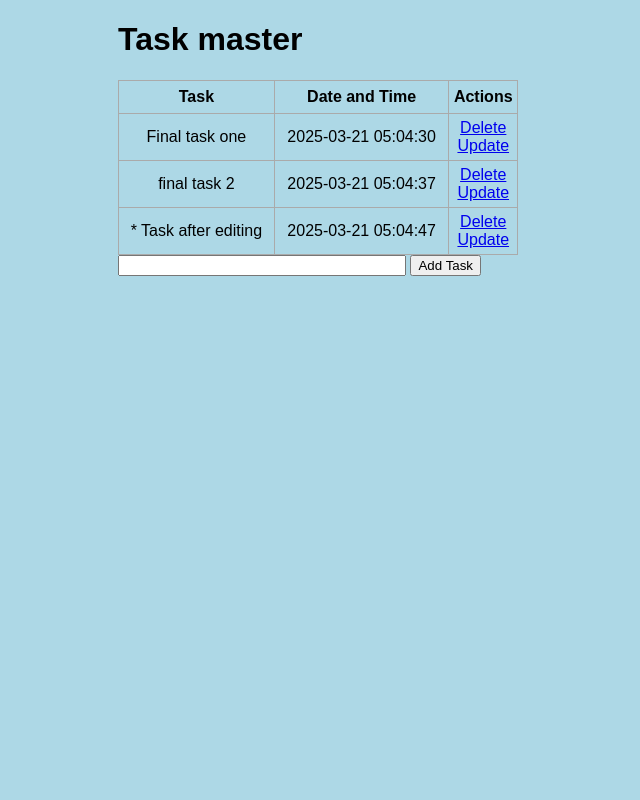
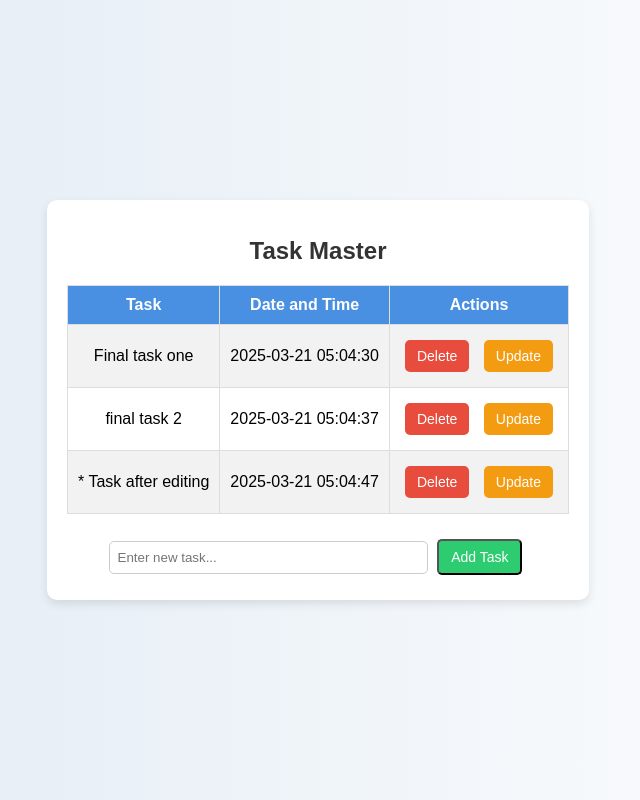
Before and after one commit to Ravikant-jain/Flask_to_do, a Flask app: page / in a window 1280 px wide. Shown: the whole page, without its empty margins (322-962 px from the left). Run offline with Flask 3, Linux system fonts and the light colour scheme.

Commit message:
way improved css

```diff
--- a/static/css/main.css
+++ b/static/css/main.css
@@ -1,36 +1,82 @@
-body, html {
+/* General Page Styling */
+body {
+    font-family: Arial, sans-serif;
+    background: linear-gradient(to right, #dfe9f3, #ffffff);
+    display: flex;
+    justify-content: center;
+    align-items: center;
+    height: 100vh;
     margin: 0;
-    font-family: sans-serif;
-    background-color: lightblue;
 }
 
-.content {
-    margin: 0 auto;
-    width: 400px;
+/* Container Styling */
+.container {
+    text-align: center;
+    background: #ffffff;
+    padding: 20px;
+    border-radius: 10px;
+    box-shadow: 0px 4px 10px rgba(0, 0, 0, 0.1);
 }
 
-table, td, th {
-    border: 1px solid #aaa;
+/* Title */
+.title {
+    color: #333;
+    font-size: 24px;
+    margin-bottom: 20px;
 }
 
-table {
+/* Table Styling */
+.task-table {
+    width: 100%;
     border-collapse: collapse;
-    width: 100%;
+    margin-top: 10px;
+}
+.task-table th, .task-table td {
+    padding: 10px;
+    border: 1px solid #ddd;
+    text-align: center;
+}
+.task-table th {
+    background-color: #4a90e2;
+    color: white;
+}
+.task-table tr:nth-child(even) {
+    background-color: #f2f2f2;
 }
 
-th {
-    height: 30px;
+/* Buttons */
+.btn {
+    display: inline-block;
+    padding: 8px 12px;
+    margin: 5px;
+    text-decoration: none;
+    border-radius: 5px;
+    font-size: 14px;
+    transition: 0.3s;
+}
+.delete {
+    background: #e74c3c;
+    color: white;
+}
+.update {
+    background: #f39c12;
+    color: white;
+}
+.add {
+    background: #2ecc71;
+    color: white;
+}
+.btn:hover {
+    opacity: 0.8;
 }
 
-td {
-    text-align: center;
-    padding: 5px;
-}
-
-.form {
+/* Form Styling */
+.task-form {
     margin-top: 20px;
 }
-
-#content {
-    width: 70%;
+.task-input {
+    padding: 8px;
+    width: 60%;
+    border: 1px solid #ccc;
+    border-radius: 5px;
 }
--- a/templates/index.html
+++ b/templates/index.html
@@ -4,39 +4,33 @@
 <title>Badiya Todo</title>
 {% endblock %}
 
+{% block body%}
+<div class="container">
+    <h1 class="title">Task Master</h1>
 
-{% block body%}
-
-<div class="content">
-    <h1>Task master</h1>
-
-    <table>
+    <div class="task-container">
+        <table class="task-table">
             <tr>
                 <th>Task</th>
                 <th>Date and Time</th>
                 <th>Actions</th>
-
             </tr>
             {% for task in tasks %}
                 <tr>
-                <td>{{tasks[task]['Task']}}</td>
-                <td>{{tasks[task]['Time']}}</td>
+                    <td>{{ tasks[task]['Task'] }}</td>
+                    <td>{{ tasks[task]['Time'] }}</td>
                     <td>
-                    <a href="/delete/{{task}}">Delete</a>
-                    <br>
-                    <a href="/update/{{task}}">Update</a>
+                        <a class="btn delete" href="/delete/{{task}}">Delete</a>
+                        <a class="btn update" href="/update/{{task}}">Update</a>
                     </td>
-
                 </tr>
             {% endfor %}
         </table>
-
-    <form action="/" method="POST">
-        <input type="text" name ="content" id ="content">
-        <input type="submit" value ="Add Task" >
-
-    </form>
-
     </div>
 
+    <form class="task-form" action="/" method="POST">
+        <input class="task-input" type="text" name="content" id="content" placeholder="Enter new task...">
+        <input class="btn add" type="submit" value="Add Task">
+    </form>
+</div>
 {% endblock %}
```
Lines whose indentation alone changed are shown as unchanged.
